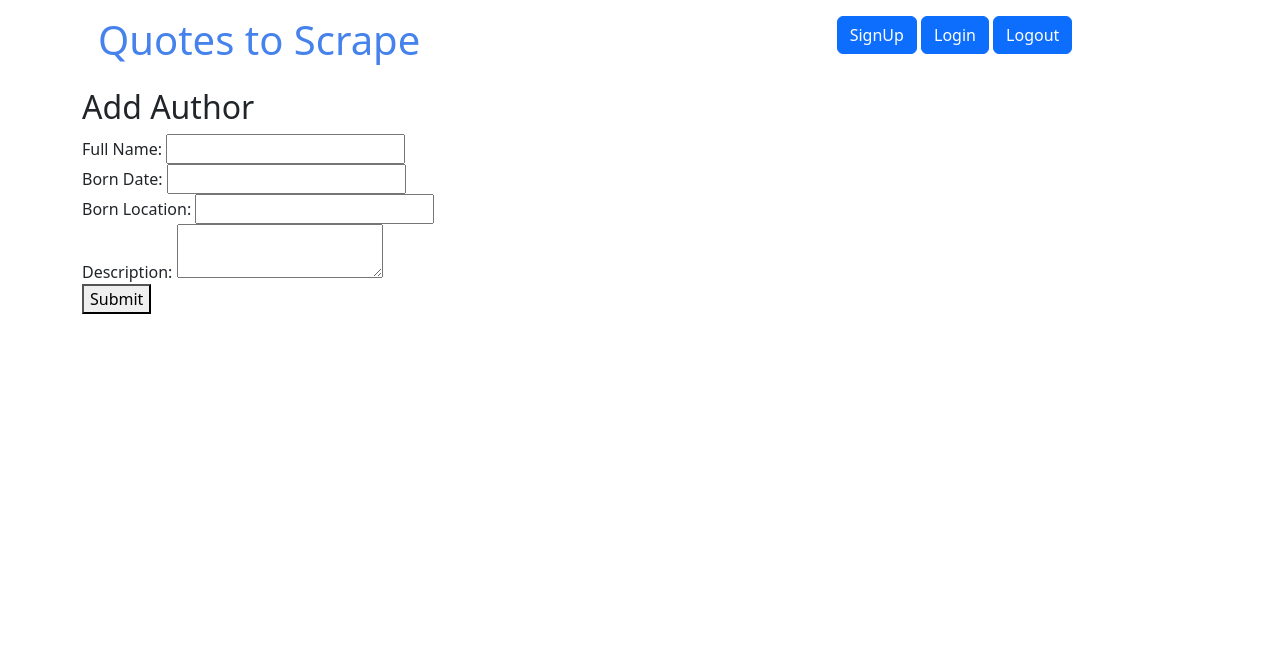
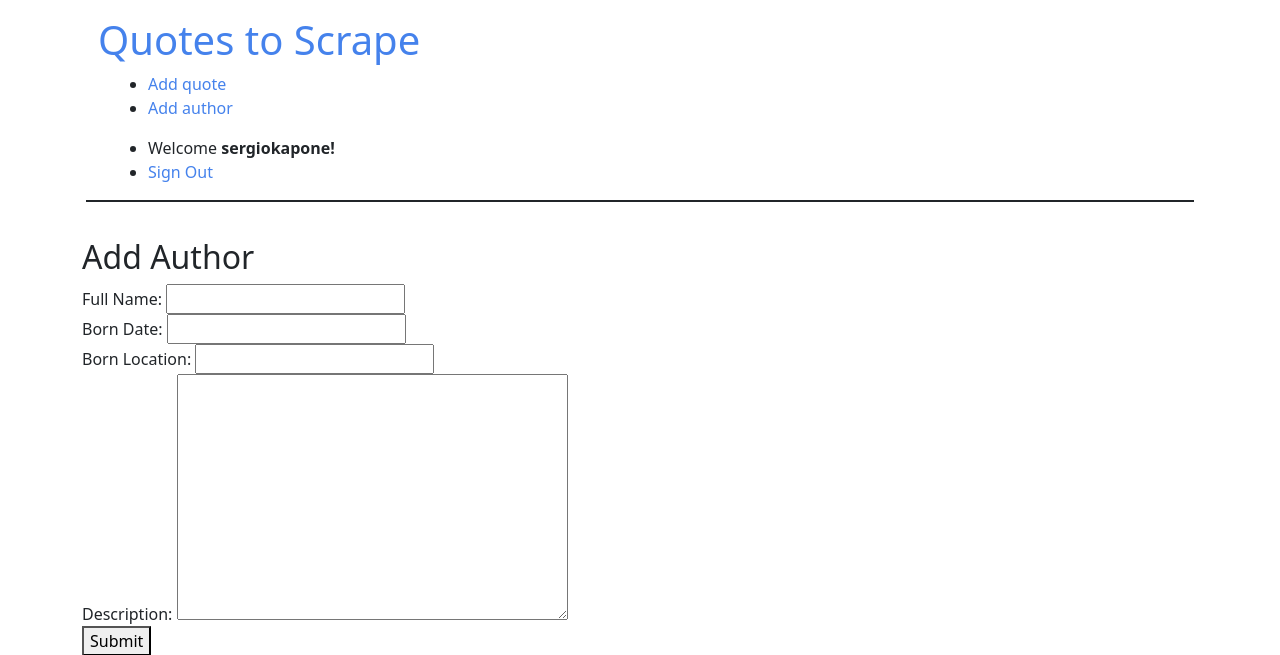
Before and after one commit to sergiokapone/goit_python_web_hw10, a Django app: page /add_author/ in a window 1280 px wide. Shown: the top 655 px of the page. Run offline with Django 4.2, Linux system fonts and the light colour scheme; a user stored in the database is signed in.

Commit message:
realization add notes and author

```diff
--- a/hw10/quotes/forms.py
+++ b/hw10/quotes/forms.py
@@ -1,7 +1,29 @@
 from django import forms
-from .models import Quote
+from .models import Author, Quote
+
+class AuthorForm(forms.ModelForm):
+    class Meta:
+        model = Author
+        fields = ['fullname', 'born_date', 'born_location', 'description']
+
 
 class QuoteForm(forms.ModelForm):
+
+    author_choices = Author.objects.all()
+
+    author = forms.ModelChoiceField(
+        label='Author',
+        queryset=author_choices,
+        to_field_name='fullname',
+        empty_label=None
+    )
+
     class Meta:
         model = Quote
         fields = ['quote', 'tags', 'author']
+
+
+
+    # def __init__(self, *args, **kwargs):
+    #     super().__init__(*args, **kwargs)
+    #     self.fields['author'].choices = [(author.id, author.fullname) for author in Author.objects.all()]
--- a/hw10/quotes/models.py
+++ b/hw10/quotes/models.py
@@ -15,10 +15,16 @@
         self.slug = slugify(self.fullname)
         super().save(*args, **kwargs)
 
+    def __str__(self):
+        return self.fullname
+
 
 
 class Tag(models.Model):
     name = models.CharField(max_length=30, null=False, unique=True)
+
+    def __str__(self):
+        return self.name
 
 class Quote(models.Model):
     quote = models.TextField()
--- a/hw10/quotes/templates/quotes/author_page.html
+++ b/hw10/quotes/templates/quotes/author_page.html
@@ -1,4 +1,4 @@
-{% extends 'quotes/base.html' %} {% block content %}
+{% extends 'quotes/base.html' %} {% block content %} {% messages %}
 <div class="author-details">
   <h3 class="author-title">{{ author.fullname }}</h3>
   <p>
--- a/hw10/quotes/templates/quotes/base.html
+++ b/hw10/quotes/templates/quotes/base.html
@@ -21,13 +21,41 @@
             <a href="/" style="text-decoration: none">Quotes to Scrape</a>
           </h1>
         </div>
-        <div class="col-md-4">
-          <p>
-            <a href="/login" class="btn btn-primary">SignUp</a>
-            <a href="/login" class="btn btn-primary">Login</a>
-            <a href="/login" class="btn btn-primary">Logout</a>
-          </p>
-        </div>
+        <nav
+          style="
+            margin-bottom: 20px;
+            border-bottom: 2px solid;
+            padding-left: 30px;
+          "
+        >
+          {% if user.is_authenticated %}
+          <ul>
+            <li>
+              <a href="{% url 'quotes:add_quote' %}" role="button">Add quote</a>
+            </li>
+            <li>
+              <a href="{% url 'quotes:add_author' %}" role="button"
+                >Add author</a
+              >
+            </li>
+          </ul>
+          <ul>
+            <li>Welcome <b>{{ user.username }}!</b></li>
+            <li>
+              <a href="{% url 'users:signout' %}" role="button">Sign Out</a>
+            </li>
+          </ul>
+          {% else %}
+          <ul>
+            <li>
+              <a href="{% url 'users:signup' %}" role="button">Sign Up</a>
+            </li>
+            <li>
+              <a href="{% url 'users:signin' %}" role="button">Sign In</a>
+            </li>
+          </ul>
+          {% endif %}
+        </nav>
       </div>
 
       {% block content %} {% endblock %}
--- a/hw10/quotes/views.py
+++ b/hw10/quotes/views.py
@@ -2,9 +2,11 @@
 from django.core.paginator import Paginator
 from django.db.models import Count
 
-from .forms import QuoteForm
+from .forms import AuthorForm, QuoteForm
 from .models import Author, Quote, Tag
 from django.contrib.auth.decorators import login_required
+from django.contrib import messages
+
 
 
 
@@ -63,12 +65,16 @@
 @login_required
 def add_author(request):
     if request.method == "POST":
-        form = Author(request.POST)
+        form = AuthorForm(request.POST)
         if form.is_valid():
-            form.save()
-            return redirect('quotes:root')
+            fullname = form.cleaned_data['fullname']
+            if not Author.objects.filter(fullname=fullname).exists():
+                form.save()
+                return redirect('quotes:root')
+            else:
+                messages.error(request, 'Author already exists.')
     else:
-        form = Author()
+        form = AuthorForm()
     return render(request, 'quotes/add_author.html', {'form': form})
 
 @login_required
@@ -77,8 +83,8 @@
         form = QuoteForm(request.POST)
         if form.is_valid():
             quote = form.save(commit=False)
-            quote.save()  # Сохранение объекта Quote для установки значения id
-            form.save_m2m()  # Сохранение связей many-to-many
+            quote.save()
+            form.save_m2m()  # Maintaining many-to-many links
             return redirect('quotes:root')
     else:
         form = QuoteForm()
--- a/hw10/users/templates/users/signup.html
+++ b/hw10/users/templates/users/signup.html
@@ -1,6 +1,8 @@
 {% extends "users/base.html" %} {% block content %}
 
-<button type="button" class="btn btn-link">Go back to the main page</button>
+<a href="{% url 'quotes:root' %}" class="btn btn-link"
+  >Go back to the main page</a
+>
 <hr />
 <div>
   <h2>Sign Up</h2>
--- a/hw10/users/urls.py
+++ b/hw10/users/urls.py
@@ -6,4 +6,5 @@
 urlpatterns = [
     path("signup/", views.signupuser, name="signup"),
     path("signin/", views.signinuser, name="signin"),
+    path("signout/", views.signoutuser, name="signout"),
 ]
```
Also changed, not shown: hw10/quotes/templates/quotes/add_author.html (+5 -20 lines), hw10/users/templates/users/login.html (+30 -15 lines), hw10/users/views.py (+11 -1 lines), hw10/db.sqlite3.
